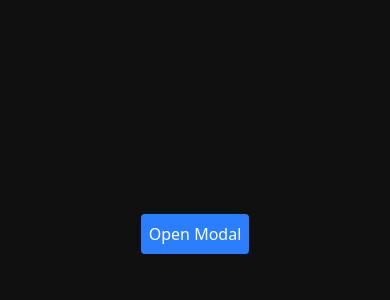
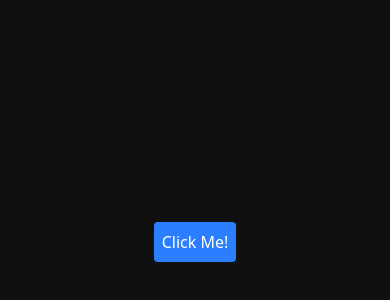
Before and after one commit to Tamalckb531/Learning-Motion, a Next.js app in the folder demos/: page / in a window 390 px wide. Shown: the part 180-480 px from the top of the page. Built offline with nearby package versions, Linux system fonts and the light colour scheme.

Commit message:
transition -> add responsive button

```diff
--- a/demos/src/app/page.tsx
+++ b/demos/src/app/page.tsx
@@ -10,8 +10,8 @@ export default function Home() {
     <div className="">
       {/* <Accordion /> */}
       {/* <FadeComponent /> */}
-      <Modal />
-      {/* <ResponsiveBtn /> */}
+      {/* <Modal /> */}
+      <ResponsiveBtn />
       {/* <Sidebar /> */}
       {/* <ToastNotification /> */}
     </div>
--- a/demos/src/projects/Transition/ResponsiveBtn.tsx
+++ b/demos/src/projects/Transition/ResponsiveBtn.tsx
@@ -1,7 +1,16 @@
 import React from "react";
+import * as motion from "motion/react-client";
 
 const ResponsiveBtn = () => {
-  return <div>ResponsiveBtn</div>;
+  return (
+    <motion.div
+      className=" p-2 bg-blue-500 text-white rounded  cursor-pointer"
+      whileHover={{ scale: 1.1 }}
+      whileTap={{ scale: 0.9 }}
+    >
+      Click Me!
+    </motion.div>
+  );
 };
 
 export default ResponsiveBtn;
```
